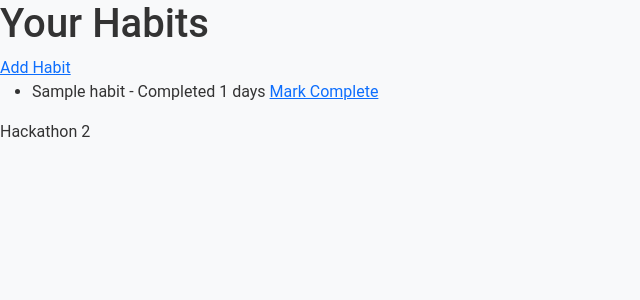
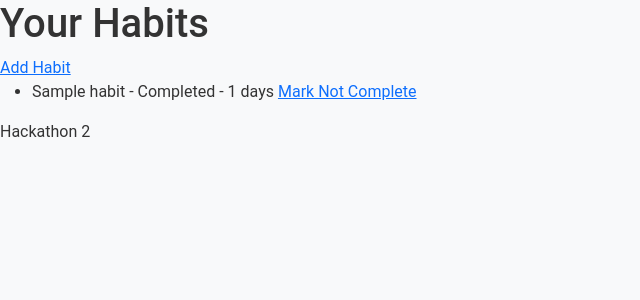
Before and after one commit to Georgeburn94/streakly, a Django app: page /habits/ in a window 1280 px wide. Shown: the part 128-428 px from the top of the page, without its empty margins (0-640 px from the left). Run offline with Django 4.2, Linux system fonts and the light colour scheme; a user stored in the database is signed in; tables that the repository leaves empty hold one stand-in row (values such as "Sample post").

Commit message:
fix: update mark_complete view to toggle between states and delete HabitCompletion for current day

```diff
--- a/streakly/models.py
+++ b/streakly/models.py
@@ -27,7 +27,7 @@ class Habit(models.Model):
 
 class HabitCompletion(models.Model):
     habit = models.ForeignKey(Habit, on_delete=models.CASCADE, related_name='completions')  # Link to the habit
-    date = models.DateField(auto_now_add=True)  # Date when the habit was completed
+    date = models.DateField()  # Date when the habit was completed
     completed = models.BooleanField(default=False)  # Whether the habit was completed on this date
 
     def __str__(self):
--- a/streakly/templates/habit_list.html
+++ b/streakly/templates/habit_list.html
@@ -8,9 +8,8 @@
 <ul>
     {% for habit in habits %}
     <li>
-        {{ habit.name }} - {% if habit.completed %}Completed{% else %}Not Completed{% endif %}
-        {{ habit.streak }} days
-        <a href="{% url 'mark_complete' habit.id %}">Mark Complete</a>
+        {{ habit.name }} - {% if habit.completed %}Completed - {{ habit.streak }} days{% else %}Not Completed{% endif %}
+        <a href="{% url 'mark_complete' habit.id %}">{% if habit.completed %}Mark Not Complete{% else %}Mark Complete{% endif %}</a>
     </li>
     {% endfor %}
 </ul>
--- a/streakly/views.py
+++ b/streakly/views.py
@@ -1,4 +1,4 @@
-from django.shortcuts import render, redirect
+from django.shortcuts import render, redirect, get_object_or_404
 from django.http import HttpResponse
 from django.contrib.auth.decorators import login_required
 from .models import Habit, HabitCompletion
@@ -33,15 +33,29 @@ def add_habit(request):
 
 @login_required
 def mark_complete(request, habit_id):
-    habit = Habit.objects.get(id=habit_id)
-    # Create a new HabitCompletion instance for today
+    habit = get_object_or_404(Habit, id=habit_id, user=request.user)
+
+    # Toggle the habit's completed status
+    habit.completed = not habit.completed
+    habit.save()
+
+    # Get or create the HabitCompletion instance for today
+    today = date.today()
     completion, created = HabitCompletion.objects.get_or_create(
         habit=habit,
-        date=date.today(),
+        date=today,
         defaults={'completed': True}
     )
-    if not created:
+
+    if not habit.completed:
+        # If the habit is toggled to "not completed," delete the HabitCompletion for today
+        completion.delete()
+    else:
+        # If the habit is toggled to "completed," ensure the HabitCompletion is marked as completed
         completion.completed = True
         completion.save()
-    calculate_streak(habit)  # Call the calculate_streak function
+
+    # Recalculate the streak for the habit
+    calculate_streak(habit)
+
     return redirect('habit_list')
```
Also changed, not shown: streakly/migrations/0003_alter_habitcompletion_date.py (added).
